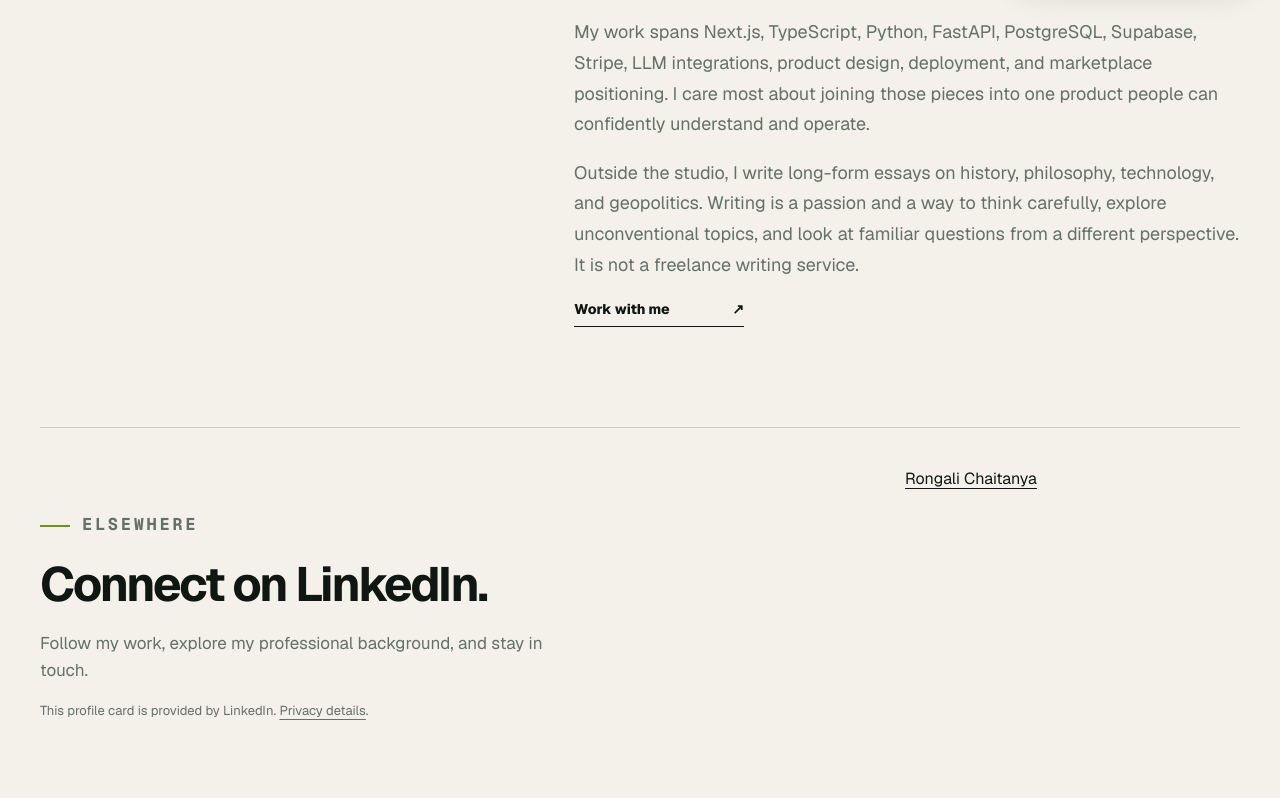
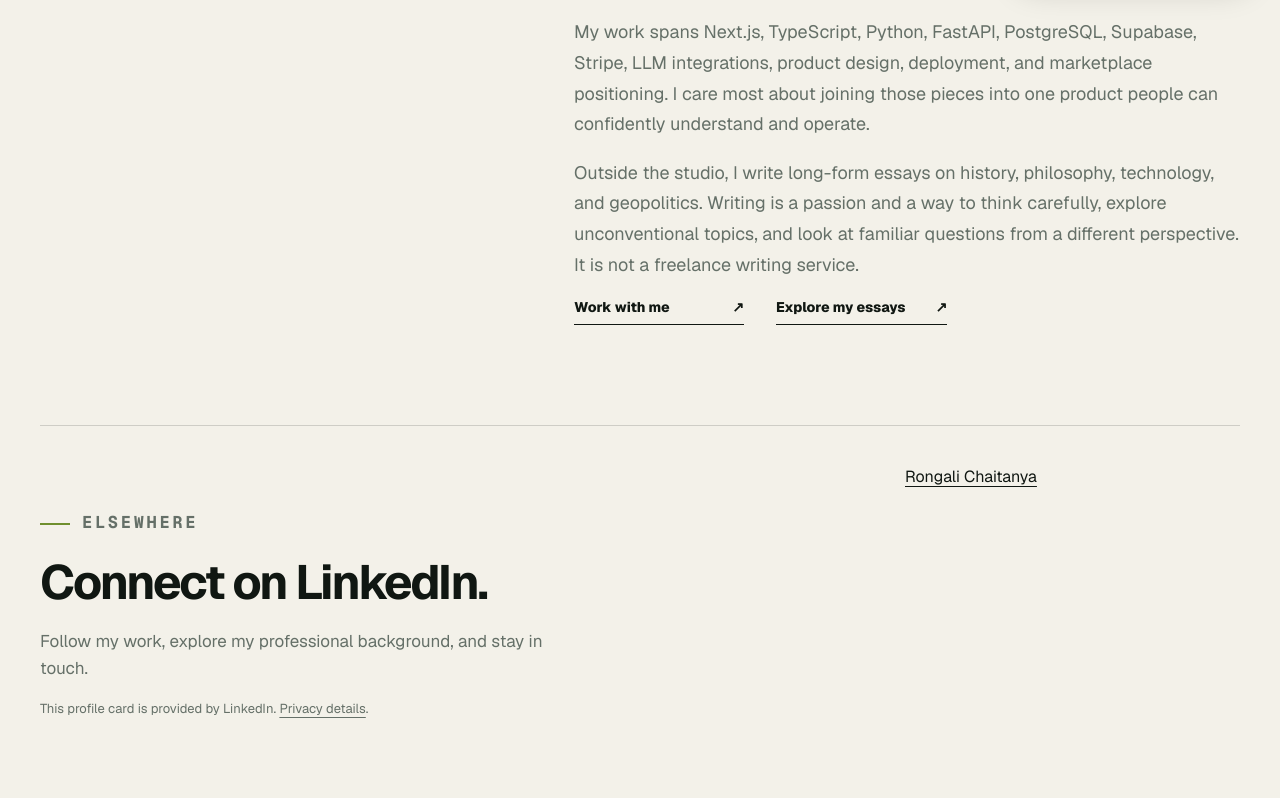
Before and after one commit to rongali-commits/IDO, a Next.js app: page /about in a window 1280 px wide. Shown: the part 792-1590 px from the top of the page. Built offline with nearby package versions, Linux system fonts and the light colour scheme.

Commit message:
Add essays link beside About page contact link

```diff
--- a/app/about/page.tsx
+++ b/app/about/page.tsx
@@ -24,7 +24,7 @@ export default function AboutPage() {
       <SiteHeader />
       <section className="about-intro shell">
         <div className="portrait-wrap"><Image src="/about/rongali-chaitanya.webp" alt="Rongali Chaitanya, founder of Noerong" fill priority sizes="(max-width: 980px) 100vw, 42vw" /></div>
-        <div className="about-copy"><p className="section-kicker">Rongali Chaitanya · Founder</p><h1>I build SaaS<br /><em>from 0 to 1.</em></h1><p className="lead">Not just the code. The problem, product, interface, system, launch, and the work after launch.</p><p>I have worked independently as a full-stack engineer since 2021. Noerong is the product studio that grew from that practice: a place for focused software that solves operational problems and feels considered from the first screen to the final handoff.</p><p>My work spans Next.js, TypeScript, Python, FastAPI, PostgreSQL, Supabase, Stripe, LLM integrations, product design, deployment, and marketplace positioning. I care most about joining those pieces into one product people can confidently understand and operate.</p><p>Outside the studio, I write long-form essays on history, philosophy, technology, and geopolitics. Writing is a passion and a way to think carefully, explore unconventional topics, and look at familiar questions from a different perspective. It is not a freelance writing service.</p><Link className="text-link" href="/contact">Work with me <span>↗</span></Link></div>
+        <div className="about-copy"><p className="section-kicker">Rongali Chaitanya · Founder</p><h1>I build SaaS<br /><em>from 0 to 1.</em></h1><p className="lead">Not just the code. The problem, product, interface, system, launch, and the work after launch.</p><p>I have worked independently as a full-stack engineer since 2021. Noerong is the product studio that grew from that practice: a place for focused software that solves operational problems and feels considered from the first screen to the final handoff.</p><p>My work spans Next.js, TypeScript, Python, FastAPI, PostgreSQL, Supabase, Stripe, LLM integrations, product design, deployment, and marketplace positioning. I care most about joining those pieces into one product people can confidently understand and operate.</p><p>Outside the studio, I write long-form essays on history, philosophy, technology, and geopolitics. Writing is a passion and a way to think carefully, explore unconventional topics, and look at familiar questions from a different perspective. It is not a freelance writing service.</p><div className="about-actions"><Link className="text-link" href="/contact">Work with me <span>↗</span></Link><Link className="text-link" href="/essays">Explore my essays <span aria-hidden="true">↗</span></Link></div></div>
       </section>
       <LinkedInBadge />
       <section className="about-values shell"><div className="section-heading"><div><p className="section-kicker">Working principles</p><h2>What stays true<br /><em>across every build.</em></h2></div><p>Different products need different technologies. The standard for thinking, clarity, and finish should remain the same.</p></div><div className="value-list">{values.map((value, index) => <article className="value-row" key={value.title}><span>0{index + 1}</span><h3>{value.title}</h3><p>{value.body}</p></article>)}</div></section>
--- a/app/globals.css
+++ b/app/globals.css
@@ -205,6 +205,7 @@ h1 em, h2 em { color: var(--olive); font-family: Georgia, serif; font-weight: 40
 .portrait-wrap { position: relative; aspect-ratio: 1 / 1.08; border-radius: var(--radius); overflow: hidden; background: var(--paper-2); }
 .portrait-wrap img { object-fit: cover; }
 .about-copy { padding-top: 40px; }
+.about-actions { display: flex; flex-wrap: wrap; align-items: center; gap: 20px 32px; }
 .about-copy h1 { margin: 0 0 45px; font-size: clamp(60px, 8vw, 116px); line-height: .86; letter-spacing: -.08em; }
 .about-copy .lead { max-width: 760px; font-size: clamp(25px, 3vw, 38px); line-height: 1.25; letter-spacing: -.035em; }
 .about-copy > p:not(.lead):not(.section-kicker) { max-width: 700px; color: var(--muted); font-size: 18px; line-height: 1.7; }
```
